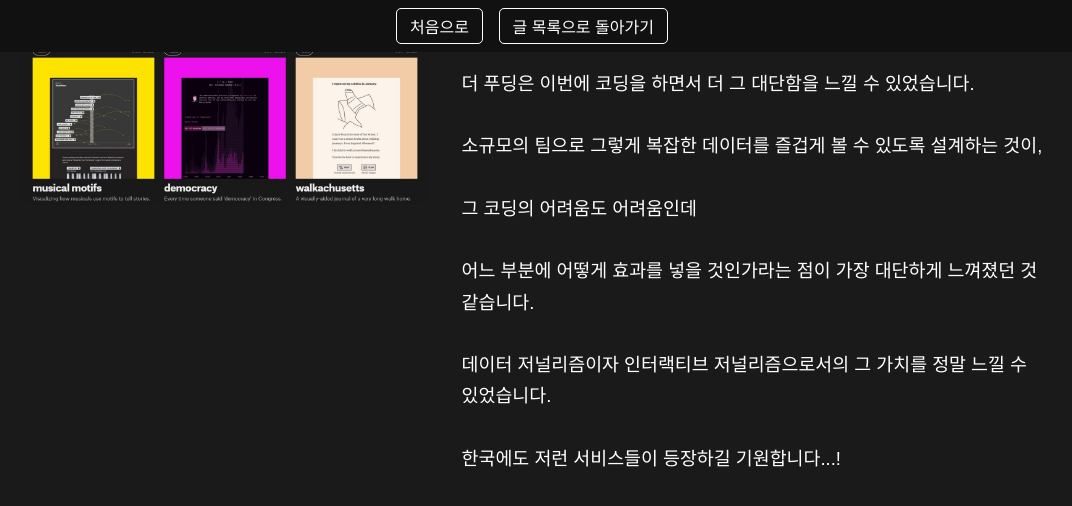
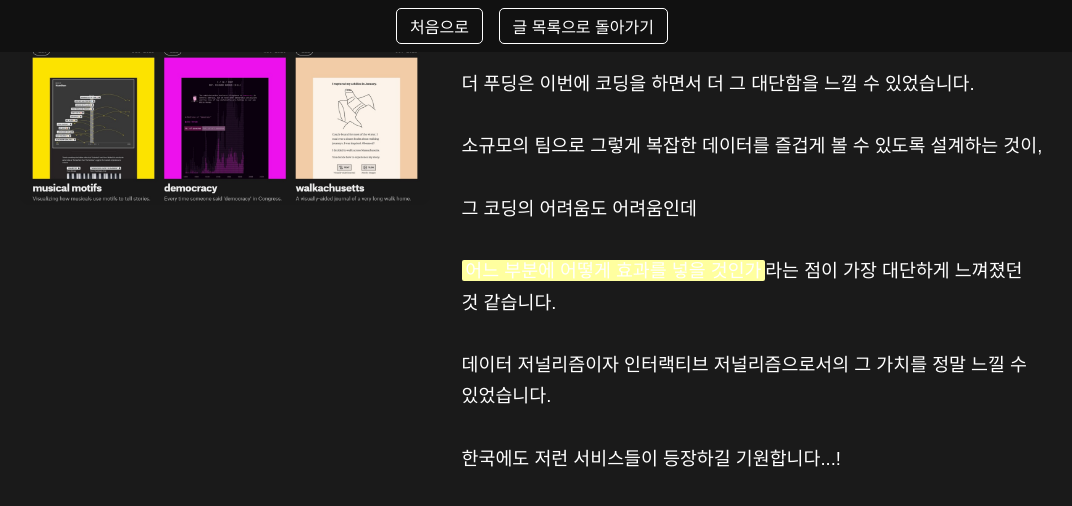
Before and after one commit to Francis-Paul-0109/Francis-Paul-0109.github.io, a Jekyll site: the page built from _posts/2025-12-17-마지막.md, in a window 1280 px wide and 900 px high, scrolled down 3050 px, cut to the strip 0-663 px from the top of the window. Shown: the top 506 px of the strip, without its empty margins (108-1180 px from the left). Built offline with Jekyll 4.4.1, drawn with Linux system fonts in a browser that asks for light colours.

Commit message:
Update 2025-12-17-마지막.md

```diff
--- a/_posts/2025-12-17-마지막.md
+++ b/_posts/2025-12-17-마지막.md
@@ -89,7 +89,7 @@ order: 4
 
     그 코딩의 어려움도 어려움인데
 
-    어느 부분에 어떻게 효과를 넣을 것인가라는 점이 가장 대단하게 느껴졌던 것 같습니다.
+    <span class="highlight">어느 부분에 어떻게 효과를 넣을 것인가</span>라는 점이 가장 대단하게 느껴졌던 것 같습니다.
 
     데이터 저널리즘이자 인터랙티브 저널리즘으로서의 그 가치를 정말 느낄 수 있었습니다.
 
@@ -118,9 +118,9 @@ order: 4
 
     이에 이번 강의로 창업 과정과 서비스의 의의들을 들으며
 
-    <span class="underline"><strong style="color:#b8f8fb;">그 이론과 문제를 현실로 가져와 거창하진 않아도
+    <strong style="color:#8afe96;">그 이론과 문제를 현실로 가져와 거창하진 않아도
 
-    새로운 변혁을 만들어낼 수 있다</strong></span>는 그 사실을 알게된 것 같습니다.
+    새로운 변혁을 만들어낼 수 있다</strong>는 그 사실을 알게된 것 같습니다.
     </span>
 
   </div>
@@ -284,6 +284,11 @@ order: 4
 .focus-block.show {
   animation: focus-reveal 1.4s ease-out forwards;
 }
+.highlight {
+  background-color: #ffff9f; /* 형광펜 색상 */
+  padding: 0 0.2em;           /* 약간의 여백으로 자연스럽게 */
+  border-radius: 2px;         /* 모서리 둥글게, 선택사항 */
+}
 
 
 </style>
```
